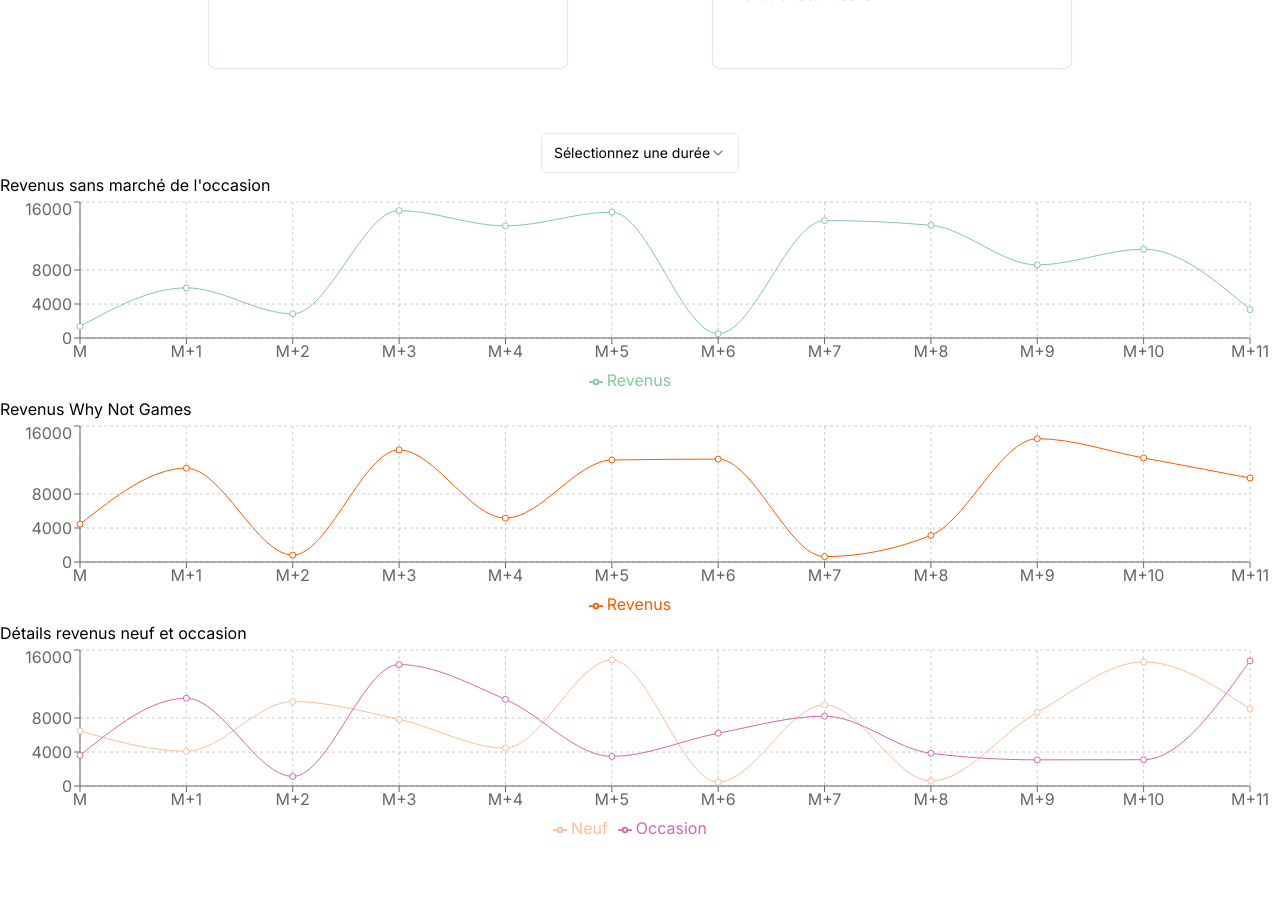
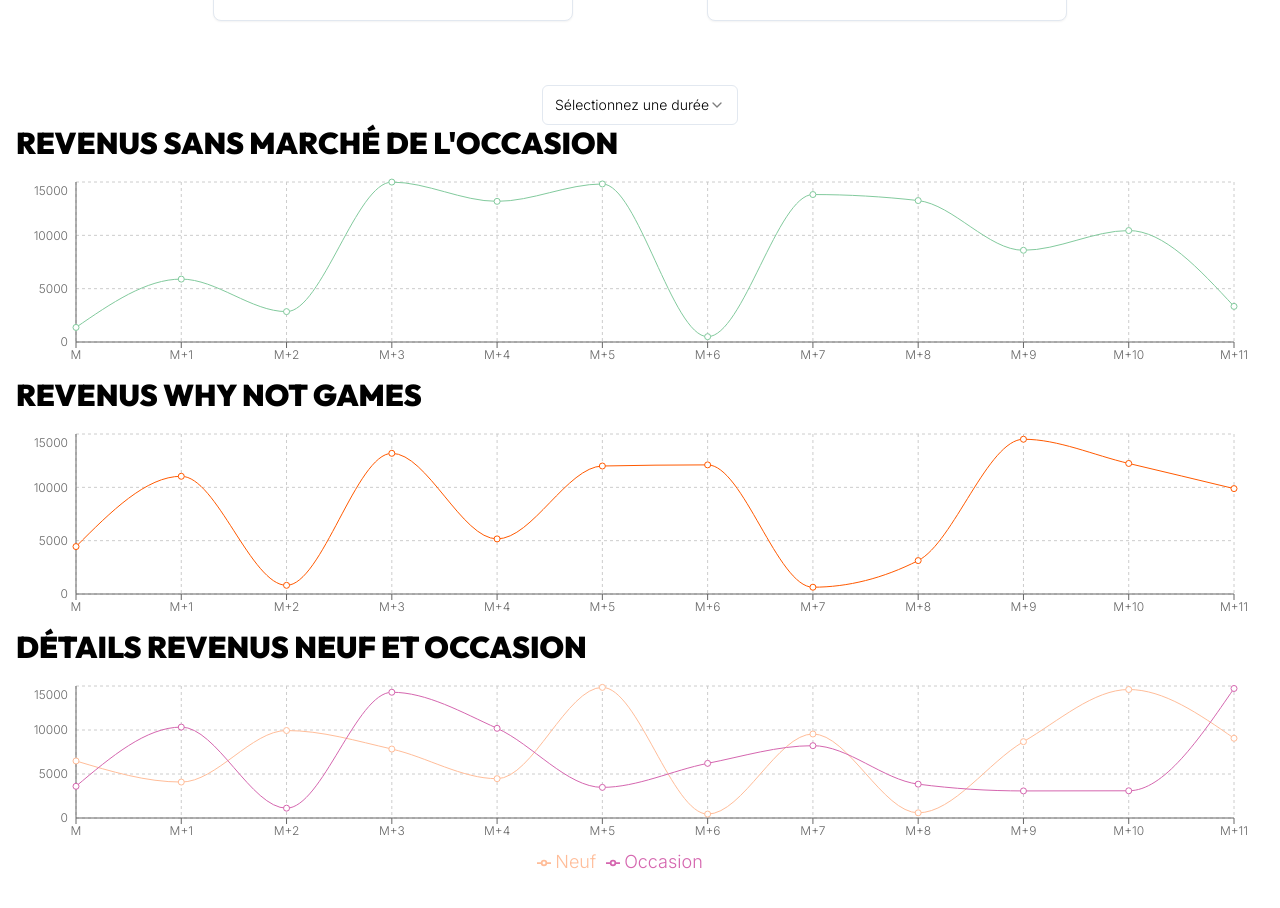
Before and after one commit to CaroAstruz/financial-dashboard, a Next.js app: page / in a window 1280 px wide. Shown: the part 1080-1988 px from the top of the page. Built offline with nearby package versions, Linux system fonts and the light colour scheme.

Commit message:
CSS improvement

```diff
--- a/src/app/components/SalesComparison.tsx
+++ b/src/app/components/SalesComparison.tsx
@@ -1,13 +1,23 @@
-"use client"
-import { LineChart, Line, XAxis, YAxis, CartesianGrid, Tooltip, Legend, ResponsiveContainer, Brush } from 'recharts';
-import React from 'react';
+"use client";
+import {
+  LineChart,
+  Line,
+  XAxis,
+  YAxis,
+  CartesianGrid,
+  Tooltip,
+  Legend,
+  ResponsiveContainer,
+  Brush,
+} from "recharts";
+import React from "react";
 
 const SalesComparison = (selectedDataRange: any) => {
   const [opacity, setOpacity] = React.useState({
     rn: 1,
     rnn: 1,
     ro: 1,
-    rw: 1
+    rw: 1,
   });
 
   const handleMouseEnter = (o: any) => {
@@ -22,13 +32,11 @@
     setOpacity((op) => ({ ...op, [dataKey]: 1 }));
   };
 
-  console.log(selectedDataRange.data)
-
+  console.log(selectedDataRange.data);
 
   return (
-
-    <div style={{ width: '100%' }} className="flex-parent">
-              <p>Revenus sans marché de l'occasion</p>
+    <div style={{ width: "100%" }} className="flex-parent">
+      <h1>Revenus sans marché de l'occasion</h1>
       <ResponsiveContainer height={200} className="flex-child">
         <LineChart
           width={500}
@@ -38,20 +46,26 @@
           margin={{
             top: 5,
             right: 30,
-            left: 20,
+            left: 0,
             bottom: 5,
           }}
         >
           <CartesianGrid strokeDasharray="3 3" />
-          <XAxis dataKey="name" />
-          <YAxis />
-          <Legend onMouseEnter={handleMouseEnter} onMouseLeave={handleMouseLeave} />
-          <Line type="monotone" name='Revenus' dataKey="rnn" strokeOpacity={opacity.rnn} stroke="#82ca9d" />
-          <Tooltip labelStyle={{ color: "black"}}/>
+          <XAxis dataKey="name" className="text-xs" />
+          <YAxis tickCount={4} tickLine={false} className="text-xs" />
+
+          <Line
+            type="monotone"
+            name="Revenus"
+            dataKey="rnn"
+            strokeOpacity={opacity.rnn}
+            stroke="#82ca9d"
+          />
+          <Tooltip labelStyle={{ color: "black" }} />
         </LineChart>
       </ResponsiveContainer>
-      <p>Revenus Why Not Games</p>
-      <ResponsiveContainer height={200} className="flex-child" >
+      <h1>Revenus Why Not Games</h1>
+      <ResponsiveContainer height={200} className="flex-child">
         <LineChart
           width={500}
           height={300}
@@ -60,20 +74,26 @@
           margin={{
             top: 5,
             right: 30,
-            left: 20,
+            left: 0,
             bottom: 5,
           }}
         >
           <CartesianGrid strokeDasharray="3 3" />
-          <XAxis dataKey="name" />
-          <YAxis />
+          <XAxis dataKey="name" className="text-xs" />
+          <YAxis tickCount={4} tickLine={false} className="text-xs" />
           <Tooltip labelStyle={{ color: "black" }} />
-          <Legend onMouseEnter={handleMouseEnter} onMouseLeave={handleMouseLeave} />
-          <Line type="monotone" name="Revenus" dataKey="rw" strokeOpacity={opacity.rw} stroke="#FF5900" />
+
+          <Line
+            type="monotone"
+            name="Revenus"
+            dataKey="rw"
+            strokeOpacity={opacity.rw}
+            stroke="#FF5900"
+          />
         </LineChart>
       </ResponsiveContainer>
-      <p className=''>Détails revenus neuf et occasion</p>
-      <ResponsiveContainer height={200} className="flex-child" >
+      <h1>Détails revenus neuf et occasion</h1>
+      <ResponsiveContainer height={200} className="flex-child">
         <LineChart
           width={500}
           height={300}
@@ -82,25 +102,37 @@
           margin={{
             top: 5,
             right: 30,
-            left: 20,
+            left: 0,
             bottom: 5,
           }}
         >
           <CartesianGrid strokeDasharray="3 3" />
-          <XAxis dataKey="name" />
-          <YAxis />
+          <XAxis dataKey="name" className="text-xs" />
+          <YAxis tickCount={4} tickLine={false} className="text-xs" />
           <Tooltip labelStyle={{ color: "black" }} />
-          <Legend onMouseEnter={handleMouseEnter} onMouseLeave={handleMouseLeave} />
-          <Line type="monotone" name='Neuf' dataKey="rn" strokeOpacity={opacity.rn} stroke="#FFBD99" activeDot={{ r: 8 }} />
-          <Line type="monotone" name="Occasion" dataKey="ro" strokeOpacity={opacity.ro} stroke="#D566AF" />
-
+          <Legend
+            onMouseEnter={handleMouseEnter}
+            onMouseLeave={handleMouseLeave}
+          />
+          <Line
+            type="monotone"
+            name="Neuf"
+            dataKey="rn"
+            strokeOpacity={opacity.rn}
+            stroke="#FFBD99"
+            activeDot={{ r: 8 }}
+          />
+          <Line
+            type="monotone"
+            name="Occasion"
+            dataKey="ro"
+            strokeOpacity={opacity.ro}
+            stroke="#D566AF"
+          />
         </LineChart>
       </ResponsiveContainer>
-
     </div>
-
   );
 };
 
-
 export default SalesComparison;
--- a/src/app/globals.css
+++ b/src/app/globals.css
@@ -1,8 +1,31 @@
+@import url('https://fonts.googleapis.com/css2?family=Hind:wght@300;400;500;600;700&family=Outfit:wght@100..900&family=Rubik:ital,wght@0,300..900;1,300..900&display=swap');
+
+
 @tailwind base;
   @tailwind components;
   @tailwind utilities;
 
+
   @layer base {
+    h1{
+      @apply font-Outfit font-black text-3xl uppercase mb-4
+    }
+
+    h2 {
+      @apply font-Rubik font-bold text-2xl mb-2
+    }
+
+    h3 {
+      @apply font-Rubik font-medium text-2xl
+    }
+
+    body {
+      @apply font-Hind font-light text-lg mb-1
+    }
+
+    .secondary-text {
+      @apply font-Hind font-light text-base
+    }
     :root {
       --background: 0 0% 100%;
       --foreground: 222.2 84% 4.9%;
--- a/src/app/page.tsx
+++ b/src/app/page.tsx
@@ -4,18 +4,14 @@
 import BuyingHabits from "./components/BuyingHabits";
 import {
   Select,
-  SelectContent,
-  SelectGroup,
-  SelectItem,
-  SelectLabel,
-  SelectTrigger,
-  SelectValue,
+  SelectContent, SelectItem, SelectTrigger,
+  SelectValue
 } from "@/components/ui/select";
 import { useState } from "react";
 import { Separator } from "@/components/ui/separator";
 import SpendingMotivations from "./components/SpendingMotivations";
-import { Badge } from "@/components/ui/badge";
-import { Cell, Pie, PieChart, Tooltip } from "recharts";
+import { Cell, Pie, PieChart, ResponsiveContainer, Tooltip } from "recharts";
+
 const Page = () => {
   const Y1_USERS = "15 000 total users";
   const [yearString, setYearString] = useState("1");
@@ -562,12 +558,11 @@
       break;
   }
 
-  console.log(selectedDataRange);
   return (
-    <div className="min-h-screen w-full py-12 flex justify-evenly items-center">
+    <div className="min-h-screen w-full py-12 flex justify-evenly items-center p-4">
       <div className="relative w-full mx-auto text-black">
         <div className="flex flex-row justify-evenly">
-          <span>
+          <ResponsiveContainer>
             <Card className="w-full h-full p-8 border-dark-blue border-opacity-25 bg-cream">
               <p className="font-extrabold text-5xl mb-10">
                 Habitudes utilisateurs
@@ -577,8 +572,8 @@
                 <BuyingHabits />
               </div>
             </Card>
-          </span>
-          <span>
+          </ResponsiveContainer>
+          <ResponsiveContainer>
             <Card className="w-full h-full p-8 border-dark-blue border-opacity-25 bg-cream">
               <p className="font-extrabold text-5xl mb-10">
                 Répartitions du prix de vente
@@ -667,7 +662,7 @@
                 </span>
               </div>
             </Card>
-          </span>
+          </ResponsiveContainer>
         </div>
         <Separator className="my-10 bg-dark-blue bg-opacity-25" />
 
--- a/tailwind.config.ts
+++ b/tailwind.config.ts
@@ -18,6 +18,11 @@
       },
     },
     extend: {
+      fontFamily: {
+        Outfit :['Outfit', 'sans-serif'],
+        Rubik: ['Rubik', 'sans-serif'],
+        Hind: ['Hind', 'sans-serif']
+      },
       colors: {
         border: "hsl(var(--border))",
         input: "hsl(var(--input))",
```
